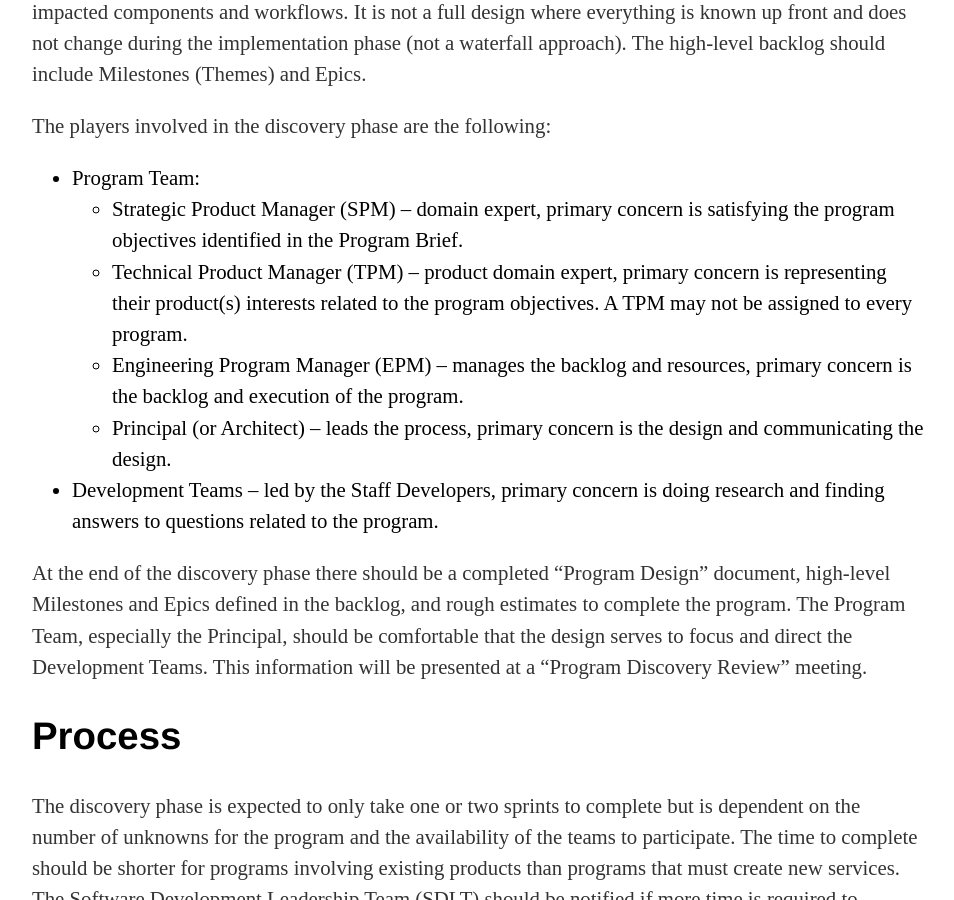
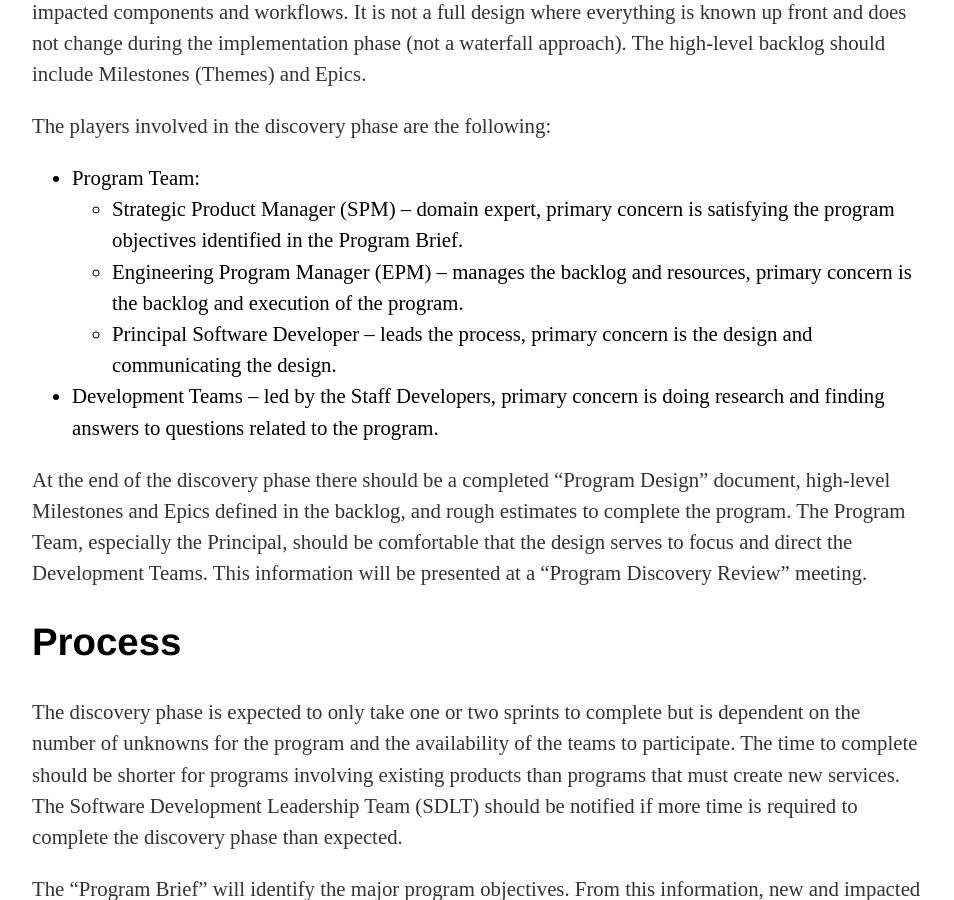
Before and after one commit to OSIEng/osieng.github.io, a Jekyll site: the page built from program_discovery_process/index.html, in a window 1280 px wide and 900 px high, scrolled down 371 px. Shown: the whole window, without its empty margins (160-1114 px from the left). Built offline with Jekyll 4.4.1, drawn with Linux system fonts in a browser that asks for light colours.

Commit message:
Address-SDLT-Feedback

```diff
--- a/from_program_to_task/index.html
+++ b/from_program_to_task/index.html
@@ -26,7 +26,7 @@
 	<li>Development teams are assigned next. They are responsible implementing the program deliverables.</li>
 	<li>In the <a href="/program_discovery_process">discovery phase</a>, the technical leads (e.g. Architect/Principal Software Developer(PSD) and Staff Developer) collaborate to perform research and analysis. During discovery, a program design document is produced and presented to the Engineering Leadership Team(ELT).</li>
 	<li>At the end of discovery, the program team (SPM, EPM and Architect/PSD) work together to define themes and epics.</li>
-	<li>The Engineering Manager, Staff Developer and Technical Product Manager (if assigned) decompose epics into features with feedback from the program team.</li>
+	<li>The Engineering Manager, Staff Developer and Technical Product Manager decompose epics into features with feedback from the program team.</li>
 	<li>The development team along with the TPM create product backlog items from the features.</li>
 	<li>Once Product Backlog Items(PBIs) are created in the backlog, the TPM, Engineering Manager, and Staff Developer are responsible to drive the following tasks:</li>
 	<ul>
--- a/index.html
+++ b/index.html
@@ -8,6 +8,9 @@
 <h2>Product and Software Development</h2>
 
 <p>The OSIsoft engineering organization is comprised of two primary functional groups: Product Management and Software Development. Each group is led by a Vice President.  The Product Management group is responsible for defining the product roadmap, while the Software Development group focuses on core development-related activities. Communication between these groups is essential to ensure we continue to deliver software to our customers in a timely manner that is secure, high in quality and of high value to our customers as they seek to improve their operations and achieve business objectives.</p>
+
+<h2>Product Leadership</h2>
+<p>The Product Management organization is led by a VP and one or more Department Leads. For more details on these roles and the Product org in general, see <a href="/product_track">Product Career Track</a>.</p>
 
 <h2>Software Development Leadership</h2>
 <p>Within the Software Development group, there are three directors who report to the VP.  The Director of Architecture oversees all technical decisions for the department and works closely with Architects, Principal Software Developers and Staff Software Developers to set our technology roadmap and plan out technical designs for programs.   The Director of Program Management leads a team of Program Managers to develop and document standard development processes and to coordinate the successful completion of programs and software releases for our customers.   The Director of Department Leadership focuses on coaching and developing department leaders and ensuring that we are growing the skills of our employees and building high performing software development teams.</p>
--- a/program_discovery_process/index.html
+++ b/program_discovery_process/index.html
@@ -13,9 +13,8 @@
 	<li>Program Team:</li>
 	<ul>
 		<li>Strategic Product Manager (SPM) – domain expert, primary concern is satisfying the program objectives identified in the Program Brief.</li>
-		<li>Technical Product Manager (TPM) – product domain expert, primary concern is representing their product(s) interests related to the program objectives. A TPM may not be assigned to every program.</li>
 		<li>Engineering Program Manager (EPM) – manages the backlog and resources, primary concern is the backlog and execution of the program.</li>
-		<li>Principal (or Architect) – leads the process, primary concern is the design and communicating the design.</li>
+		<li>Principal Software Developer – leads the process, primary concern is the design and communicating the design.</li>
 	</ul>
 	<li>Development Teams – led by the Staff Developers, primary concern is doing research and finding answers to questions related to the program.</li>
 </ul>
--- a/programs/index.html
+++ b/programs/index.html
@@ -40,6 +40,7 @@
 <li>Multiple Programs may be funded in succession over the initial life cycle of a product. </li>
 <li>Each Program will result in a complete product which can enter a decline phase without significant recurring costs. </li>
 </ul>
+</p>
 
 <h1>Program Organization</h1>
 <p>The complexity of any software system increases over time and it becomes increasingly challenging to efficiently solve new problems. As the system grows we need to balance local decision making with the ability to deliver a consistent and manageable system. As with computing, we know we can gain efficiency by running tasks in parallel, but the overall speedup is limited by any purely sequential processes. To this end, we strive to create small and autonomous teams that are free to get work done without rate limiting dependencies external to the team. These teams become Development’s core unit of scalability and the rest of the department's focus turns to providing whatever guidance is necessary to target these teams at high value outcomes. </p>
@@ -53,11 +54,12 @@
 
 <p>The charts in Figure 4 provide a basis for a conceptual budget for the department. As with any budget, the goal is to provide a basis for balancing resources and identifying needs. One thing that is apparent is that we need to grow the program support functions significantly.  </p>
 
+<!--
 <h2>Guilds</h2>
 <p>As we grow these functions, there will be a need to develop best practices and consistency within specialized roles. We will refer to these functional teams as Guilds to differentiate them from Development Teams. </p>
 
 <img src="/images/Program_Figure5.PNG" style="width:60%;">
-<p>The graphic in Figure 5 depicts the relationship between Leadership, Teams and Programs. It also shows an example of one Guild (User Experience) supporting the software development teams in a program. A Program consists of one or more Teams, plus representation from most if not all Guilds. The number of teams involved in a Program may vary as will the composition of program support functions from Guilds. It’s also possible that a development team would have goals described under multiple Programs. Although technically possible, we would typically try to avoid this situation, as balancing priorities can be difficult. </p>
+<p>The graphic in Figure 5 depicts the relationship between Leadership, Teams and Programs. A Program consists of one or more Teams, plus representation from most if not all Guilds. The number of teams involved in a Program may vary as will the composition of program support functions from Guilds. It’s also possible that a development team would have goals described under multiple Programs. Although technically possible, we would typically try to avoid this situation, as balancing priorities can be difficult. </p>
 
 <h2>Working with Conway's Law</h2>
 <p><center><em>Any organization that designs a system… will produce a design whose structure is a copy of the organization's communication structure.</em></center></p>
@@ -65,3 +67,5 @@
 <p>One of the common challenges with organization design for a generative discipline is understanding how Conway’s law may affect the product and whether that influence is positive or negative. For complex efforts it’s natural to try to align authority with outcomes in order to reinforce priority but this is commonly counterproductive. </p>
 
 <p>Guilds provide a multi-faceted approach to leadership shaped by the needs of the Program not by the flow of authority. For example, the Leadership guild is tasked with providing coaching, recruiting and administrative support to teams and as such doesn’t strongly influence the scope or priorities of a Program. In cases where a Program spans offices it makes sense for the teams to report to a local member of a Leadership guild. In contrast, the Program Management guild is focused on the execution of the program and as such has direct influence over all teams in a Program. </p>
+-->
+</div>
```
Also changed, not shown: backlog_decomposition/index.html (+1 -1 lines).
